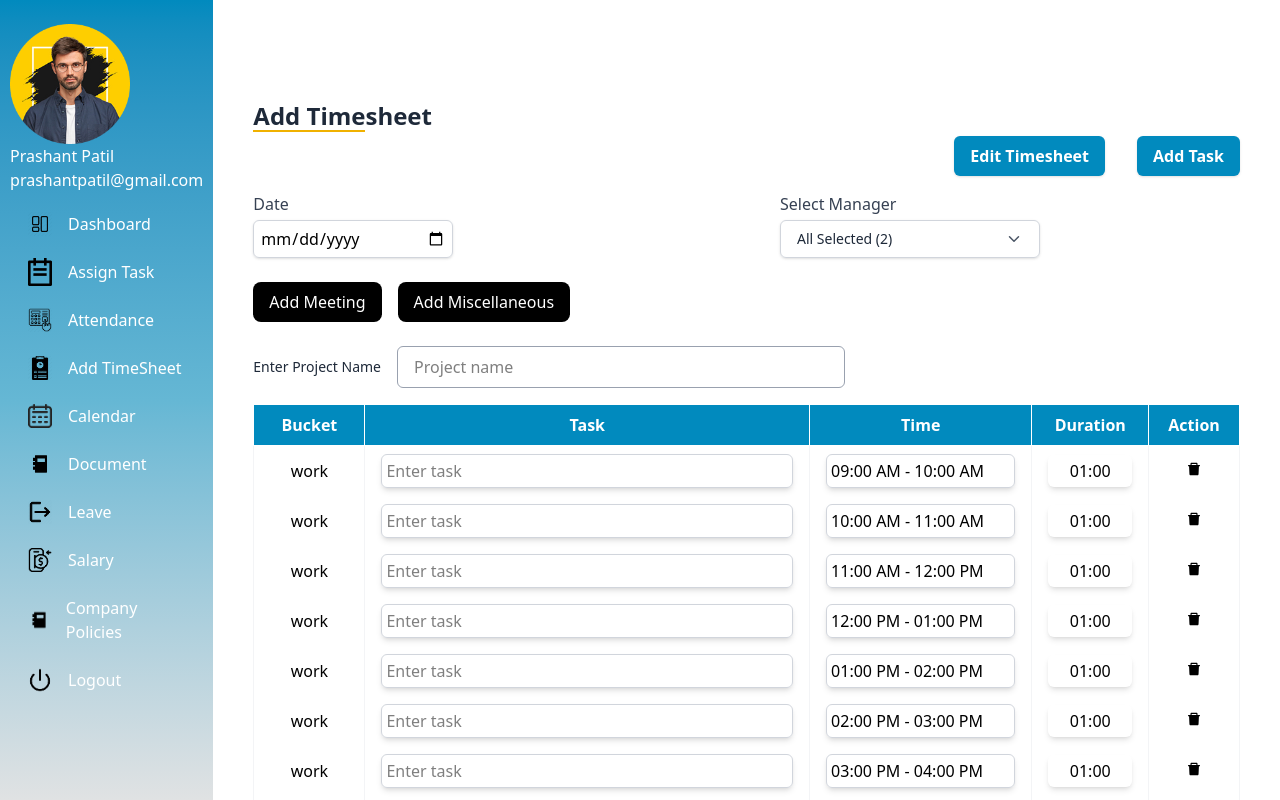
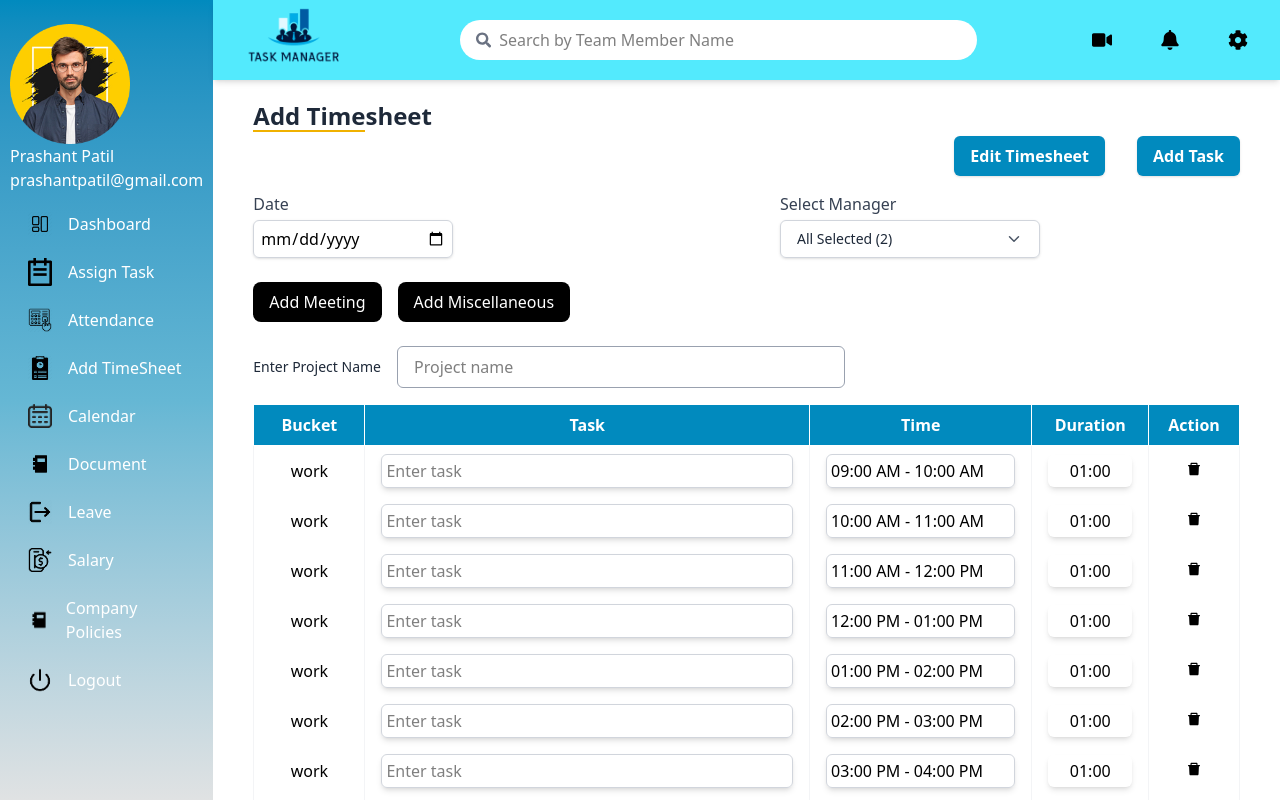
Before and after one commit to Heenachoudhari/admin_tm_frontend, a Next.js app: page /timesheet in a window 1280 px wide. Built offline with nearby package versions, Linux system fonts and the light colour scheme.

Commit message:
navbar and signup chnages by tapasvi

```diff
--- a/src/app/timesheet/page.jsx
+++ b/src/app/timesheet/page.jsx
@@ -1,5 +1,5 @@
 
-import AttendancePage from '@/components/attendance/myattendance';
+import Navbar from '@/components/layout/navbar';
 import Sidebar from '@/components/layout/sidebar';
 import Timeline from '@/components/timesheet/addtimesheet';
 import React from 'react'
@@ -12,10 +12,9 @@ export default function Home() {
                 <Sidebar/>
             </div>
 
-            {/* Navbar - Fixed
             <div className="fixed top-0 right-0 w-5/6 ml-[16.6667%] z-10">
-                <NavBar />
-            </div> */}
+                <Navbar/>
+            </div>
 
             {/* Scrollable Content below Navbar */}
             <div className="mt-[60px] ml-[16.6667%] h-[calc(100vh-60px)] overflow-y-auto p-4 bg-white">
--- a/src/components/layout/navbar.jsx
+++ b/src/components/layout/navbar.jsx
@@ -0,0 +1,94 @@
+"use client";
+import { useState } from "react";
+import { FaVideo, FaBell, FaCog, FaSearch } from "react-icons/fa";
+import Image from "next/image";
+import { useRouter } from "next/navigation";
+
+
+export default function Navbar() {
+  const [showNotifications, setShowNotifications] = useState(false);
+  const [showMeeting, setShowMeeting] = useState(false);
+  const router = useRouter();
+
+
+  const notifications = [
+
+  ];
+
+  return (
+    <div className="flex items-center justify-between bg-cyan-300 px-4 py-2 h-20 shadow-md relative">
+      {/* Left: Logo */}
+      <div className="flex items-center gap-2 h-full overflow-hidden">
+        <div className="scale-125 ml-4">
+          <Image
+            src="/signup/tasklogo.png"
+            alt="Logo"
+            width={100}
+            height={60}
+            className="object-contain"
+          />
+        </div>
+      </div>
+
+      {/* Center: Search */}
+      <div className="flex items-center bg-white rounded-full px-4 py-2 w-1/2">
+        <FaSearch className="text-gray-500 mr-2" />
+        <input
+          type="text"
+          placeholder="Search by Team Member Name"
+          className="w-full outline-none bg-transparent"
+        />
+      </div>
+
+      {/* Right: Icons */}
+      <div className="flex items-center gap-12 text-black mr-4 text-xl relative">
+        {/* Video Icon */}
+        <div className="relative">
+          <FaVideo
+            className="cursor-pointer"
+            onClick={() => setShowMeeting((prev) => !prev)}
+          />
+          {showMeeting && (
+            <div className="absolute right-0 top-10 w-72 bg-white text-black rounded-lg shadow-lg z-20 p-4 text-center">
+              <div className="font-semibold text-lg">Create Meeting</div>
+              <hr className="my-2 border-gray-400" />
+              <p className="text-sm">No Meeting has been Scheduled for today</p>
+              {/* Triangle pointer */}
+              <div className="absolute top-[-10px] right-4 w-0 h-0 border-l-8 border-r-8 border-b-[10px] border-transparent border-b-white" />
+            </div>
+          )}
+        </div>
+
+        {/* Bell Icon */}
+        <div className="relative">
+          <FaBell
+            className="cursor-pointer"
+            onClick={() => setShowNotifications((prev) => !prev)}
+          />
+          {showNotifications && (
+            <div className="absolute right-0 top-10 w-64 bg-white rounded-lg shadow-lg z-20">
+              <div className="p-4 font-semibold border-b">Notifications</div>
+              <div className="p-4 text-gray-600 text-sm max-h-60 overflow-y-auto">
+                {notifications.length === 0 ? (
+                  <div>No new notifications</div>
+                ) : (
+                  notifications.map((note, idx) => (
+                    <div key={idx} className="mb-2">
+                      {note}
+                    </div>
+                  ))
+                )}
+              </div>
+            </div>
+          )}
+        </div>
+
+        <FaCog
+  className="cursor-pointer"
+  onClick={() => router.push("/settings")}
+/>
+
+      </div>
+    </div>
+  );
+}
--- a/src/components/signup/signup.jsx
+++ b/src/components/signup/signup.jsx
@@ -110,6 +110,7 @@ export default function Signup() {
                 <div className="flex flex-col items-center gap-1">
                     <Image src="/signup/tasklogo.png" alt="Logo" width={300} height={150} />
                     <Image src="/signup/image1.png" alt="Image" width={300} height={150} className="-mt-20" />
+                    <p className="text-black text-3xl mx-20 text-center mt-2">Reduces time spent remembering or searching for Tasks</p>
                 </div>
             </div>
 
```
